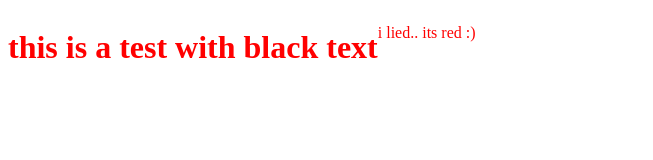
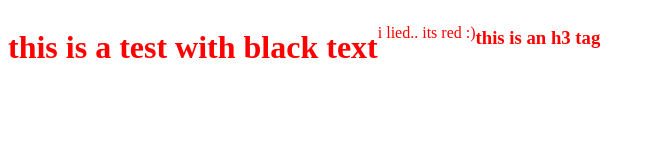
Before and after one commit to SceptorOfNode/git-test, a plain HTML site: page index.html in a window 1280 px wide. Shown: the whole page, without its empty margins (0-653 px from the left). Drawn offline with Linux system fonts and the light colour scheme.

Commit message:
added h3 tag

```diff
--- a/index.html
+++ b/index.html
@@ -8,5 +8,6 @@
         <body>
             <h1>this is a test with black text</h1>
             <p>i lied.. its red :)</p>
+            <h3>this is an h3 tag</h3>
         </body>
     </html>
```
